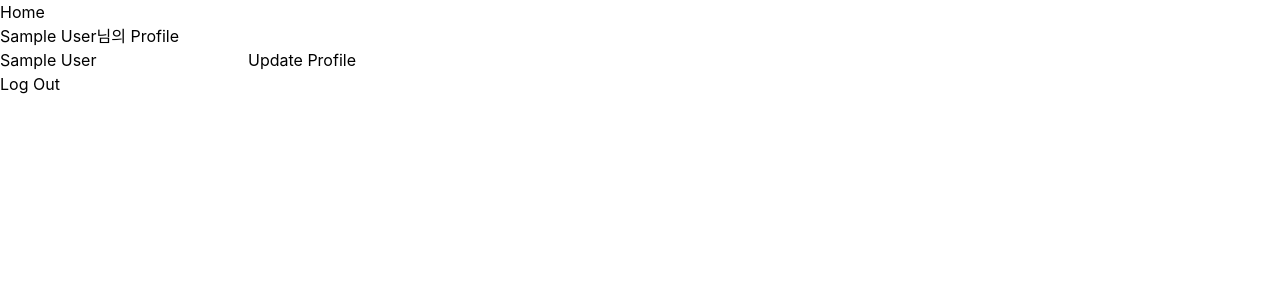
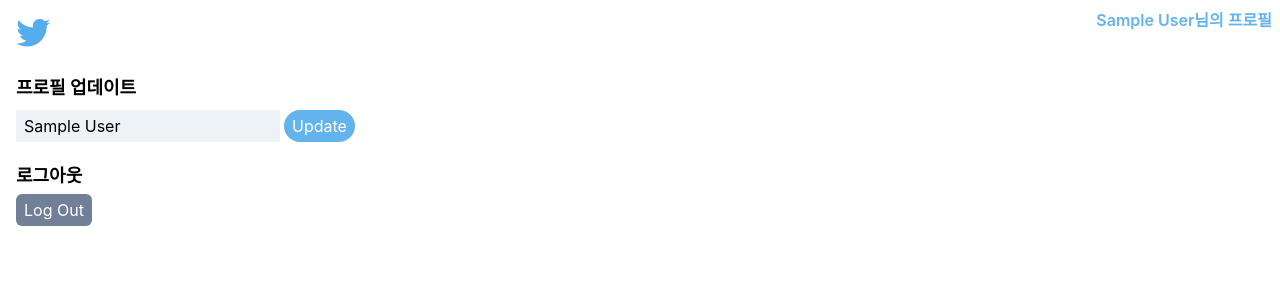
Before and after one commit to geeeyeon/jwitter, a React (Create React App) app: page /#/profile in a window 1280 px wide. Shown: the top 300 px of the page. Built offline with nearby package versions, Linux system fonts and the light colour scheme; no server answers; sample sign-in values are in the browser's storage.

Commit message:
수정 : css수정

```diff
--- a/src/components/Jweet.js
+++ b/src/components/Jweet.js
@@ -39,7 +39,7 @@ const Jweet = ({ jweetObj, isOwner }) => {
   };
 
   return (
-    <div>
+    <div className="border-gray-300 border-t border-x py-2 px-2">
       {editing ? (
         <>
           <form onSubmit={onSubmit}>
@@ -50,7 +50,11 @@ const Jweet = ({ jweetObj, isOwner }) => {
               required
               onChange={onChange}
             />
-            <input type="submit" value="Update Jweet" />
+            <input
+              className="border border-gray-400 rounded-2xl text-sm"
+              type="submit"
+              value="Update Jweet"
+            />
           </form>
           <button onClick={toggleEditing}>Cancle</button>
         </>
@@ -58,12 +62,26 @@ const Jweet = ({ jweetObj, isOwner }) => {
         <>
           <h4>{jweetObj.text}</h4>
           {jweetObj.attachmentUrl && (
-            <img src={jweetObj.attachmentUrl} width="50px" height="50px" />
+            <div className="border border-gray-400 rounded-md px-2 py-2 my-2">
+              <img src={jweetObj.attachmentUrl} className="flex" />
+            </div>
           )}
           {isOwner && (
             <>
-              <button onClick={onDeleteClick}>Delete</button>
-              <button onClick={toggleEditing}>Edit</button>
+              <div className="flex-row w-full justify-between text-right">
+                <button
+                  className="mr-1 border-gray-500 border rounded-2xl px-2 py-1 text-xs"
+                  onClick={toggleEditing}
+                >
+                  수정
+                </button>
+                <button
+                  className="bg-gray-600 rounded-2xl px-2 py-1 text-white text-xs"
+                  onClick={onDeleteClick}
+                >
+                  삭제
+                </button>
+              </div>
             </>
           )}
         </>
--- a/src/components/JweetFactory.js
+++ b/src/components/JweetFactory.js
@@ -53,23 +53,55 @@ const JweetFactoty = ({ userObj }) => {
   const onClearAttachmentCLick = () => {
     setAttachment("");
   };
+
   return (
     <form onSubmit={onSubmit}>
-      <input
+      <textarea
         value={jweet}
         onChange={onChange}
         type="text"
         placeholder="What's on your mind?"
         maxLength={120}
+        multiple={true}
+        className="bg-gray-200 px-2 py-2 rounded-md w-full resize-y"
       />
-      <input type="file" accept="image/*" onChange={onFileChange} />
-      <input type="submit" value="Jweet" />
+      <div className="w-full flex-row columns-2">
+        <div>
+          <input
+            className="block w-full text-sm text-slate-500
+          file:mr-4 file:py-1 file:px-4
+          file:rounded-full file:border-0
+          file:text-sm file:font-semibold
+          file:bg-gray-200 file:text-gray-700
+        "
+            type="file"
+            accept="image/*"
+            onChange={onFileChange}
+          />
+        </div>
+        <div className="text-right">
+          <button
+            className="text-sm text-white bg-gray-600 px-2 rounded-sm"
+            onClick={onClearAttachmentCLick}
+          >
+            Clear
+          </button>
+        </div>
+      </div>
       {attachment && (
-        <div>
-          <img src={attachment} width="50px" height="50px" />
-          <button onClick={onClearAttachmentCLick}>Clear</button>
-        </div>
+        <>
+          <div className="w-full mt-2 text-center">
+            <img class="inline" src={attachment} width="50px" height="50px" />
+          </div>
+        </>
       )}
+      <div className="w-full py-1 my-2 rounded-2xl bg-blue-400  text-center">
+        <input
+          className="text-white font-semibold"
+          type="submit"
+          value="Jweet"
+        />
+      </div>
     </form>
   );
 };
--- a/src/components/Navigation.js
+++ b/src/components/Navigation.js
@@ -3,14 +3,28 @@ import { Link } from "react-router-dom";
 
 const Navigation = ({ userObj }) => {
   return (
-    <ul>
-      <li>
-        <Link to="/">Home</Link>
-      </li>
-      <li>
-        <Link to="/profile">{userObj.displayName}님의 Profile</Link>
-      </li>
-    </ul>
+    <>
+      <div className="px-2 py-2 w-full">
+        <div className="flex-row columns-2">
+          <div>
+            <Link to="/">
+              <img
+                src={require("assets/twitter.png")}
+                width={50}
+                height={50}
+                alt="/"
+              />
+            </Link>
+          </div>
+          <Link
+            className="flex justify-end text-blue-400 font-semibold"
+            to="/profile"
+          >
+            {userObj.displayName}님의 프로필
+          </Link>
+        </div>
+      </div>
+    </>
   );
 };
 export default Navigation;
--- a/src/routes/Home.js
+++ b/src/routes/Home.js
@@ -23,12 +23,10 @@ const Home = ({ userObj }) => {
   }, []);
 
   return (
-    <div>
-      <h1 className="text-3xl font-bold underline text-indi bg-lightblack">
-        Hello world!
-      </h1>
+    <>
+      <div className="px-4 py-4">
         <JweetFactoty userObj={userObj} />
-      <div>
+        <div className="pt-4 border-gray-300 border-b">
           {jweets.map((jweet) => (
             <Jweet
               key={jweet.id}
@@ -38,6 +36,7 @@ const Home = ({ userObj }) => {
           ))}
         </div>
       </div>
+    </>
   );
 };
 export default Home;
--- a/src/routes/Profile.js
+++ b/src/routes/Profile.js
@@ -46,18 +46,30 @@ const Profile = ({ refreshUser, userObj }) => {
     refreshUser();
   };
   return (
-    <>
+    <div className="px-4">
+      <div className="my-2 font-bold text-lg">프로필 업데이트</div>
       <form onSubmit={onSubmit}>
         <input
+          className="bg-gray-200 rounded-sm px-2 py-1 mr-1"
           onChange={onChange}
           type="text"
           placeholder="Display name"
           value={newDisplayName}
         />
-        <input type="submit" value="Update Profile" />
+        <input
+          className="bg-blue-400 px-2 py-1 rounded-2xl text-white"
+          type="submit"
+          value="Update"
+        />
       </form>
-      <button onClick={onLogOutClick}>Log Out</button>
-    </>
+      <div className="mt-5 mb-1 font-bold text-lg">로그아웃</div>
+      <button
+        className="bg-gray-600 px-2 py-1 text-white rounded-md"
+        onClick={onLogOutClick}
+      >
+        Log Out
+      </button>
+    </div>
   );
 };
 export default Profile;
```
Lines whose indentation alone changed are shown as unchanged.
